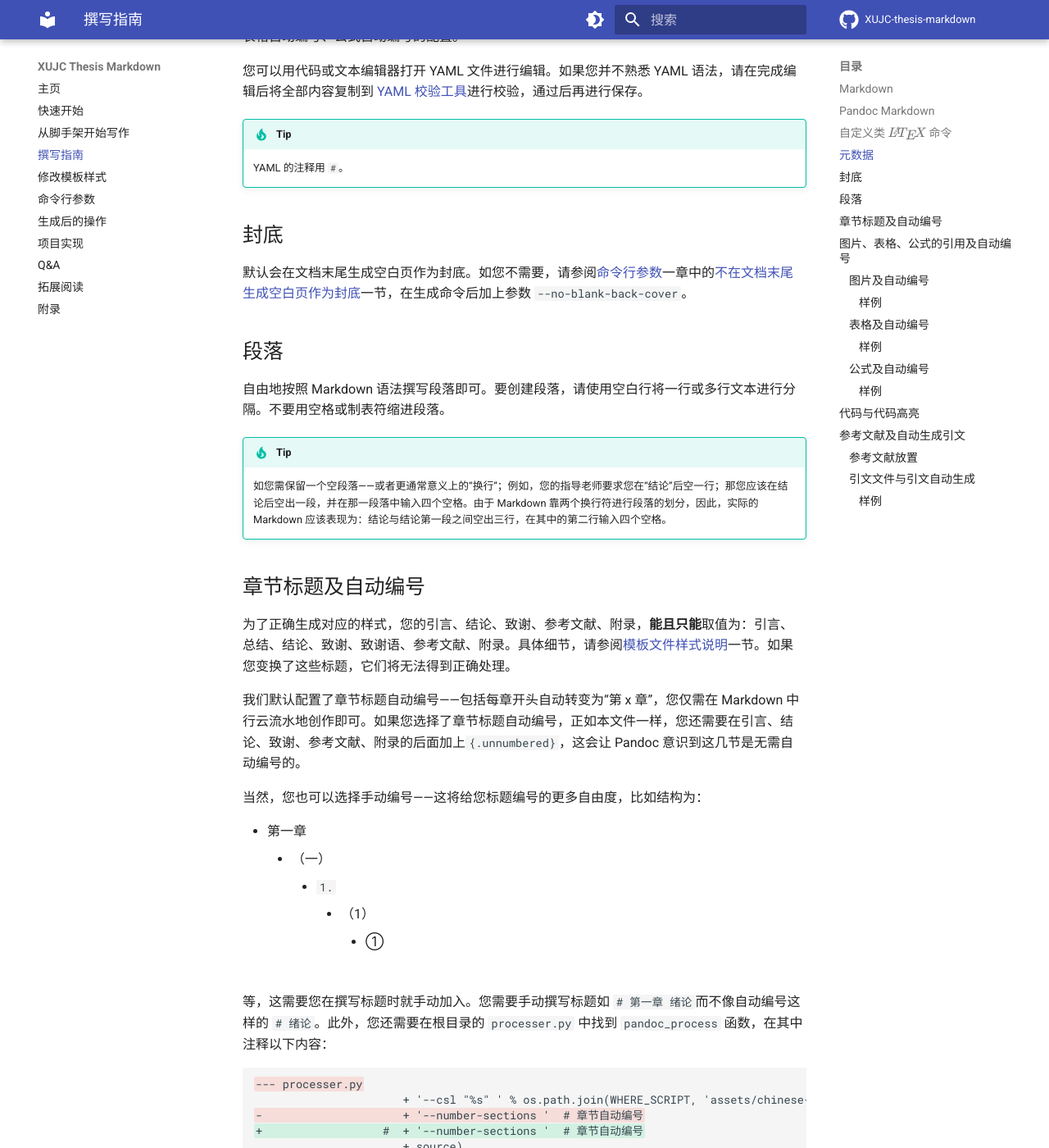
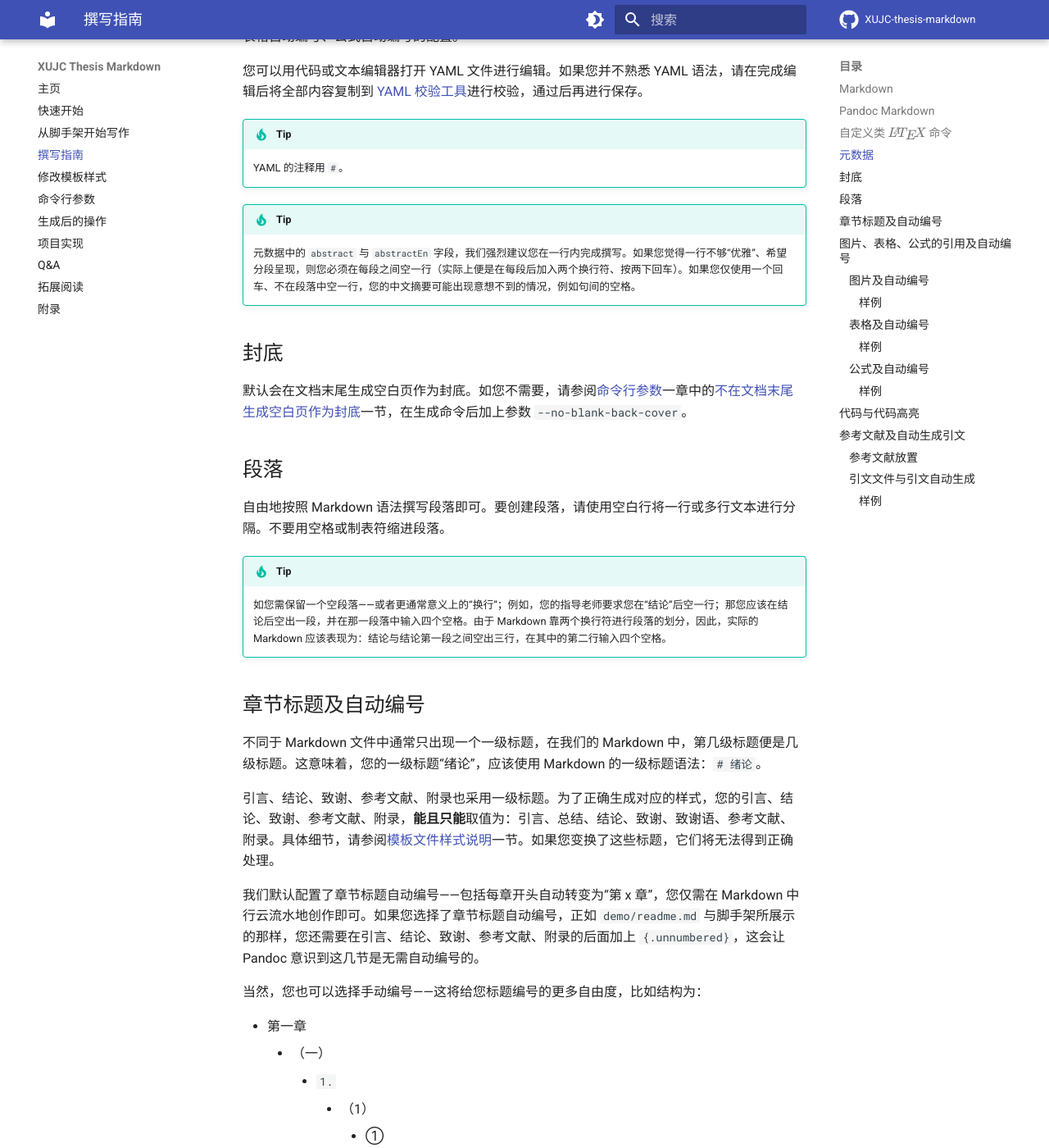
Before and after one commit to Foldblade/XUJC-thesis-markdown, an MkDocs documentation site: the page built from docs/writing-guide.md, in a window 1280 px wide and 1400 px high, scrolled down 1900 px. Shown: the whole window at 82% size. Built offline with MkDocs 1.6.1 and Material for MkDocs 9.7.7, drawn with Linux system fonts in a browser that asks for light colours; comment, search, counter and statistics services are not loaded; some of the changed text lies outside the part shown.

Commit message:
Update document

```diff
--- a/docs/writing-guide.md
+++ b/docs/writing-guide.md
@@ -37,7 +37,7 @@ Markdown 的基础语法，我相信凭借自己实力找到这个项目的人
 比如，依照撰写规范[@ShaMenDa]，引言及正文之间是需要另起一页的。所以，您应该在引言与第一章之间，插入一个 `\pageBreak`。
 
 !!! tip
-    如若您的学院要求“每个章节以新一页作为开始”，则也需在每个章节标题前插入一个 `\pageBreak`。
+    如若您的学院要求“每个章节以新一页作为开始”，则也需在正文的每个章节标题前插入一个 `\pageBreak`。
 
 !!! warning
     您**必须**在文档开头插入一个 `\newSectionInNewPage`。
@@ -60,6 +60,9 @@ Pandoc 在生成时，会自动在文档开头生成元数据中的标题、作
 !!! tip
     YAML 的注释用 `#`。
 
+!!! tip
+    元数据中的 `abstract` 与 `abstractEn` 字段，我们强烈建议您在一行内完成撰写。如果您觉得一行不够“优雅”、希望分段呈现，则您必须在每段之间空一行（实际上便是在每段后加入两个换行符、按两下回车）。如果您仅使用一个回车、不在段落中空一行，您的中文摘要可能出现意想不到的情况，例如句间的空格。
+
 ## 封底
 
 默认会在文档末尾生成空白页作为封底。如您不需要，请参阅[命令行参数](command-line.md)一章中的[不在文档末尾生成空白页作为封底](#不在文档末尾生成空白页作为封底)一节，在生成命令后加上参数 `--no-blank-back-cover`。
@@ -73,9 +76,11 @@ Pandoc 在生成时，会自动在文档开头生成元数据中的标题、作
 
 ## 章节标题及自动编号
 
-为了正确生成对应的样式，您的引言、结论、致谢、参考文献、附录，**能且只能**取值为：引言、总结、结论、致谢、致谢语、参考文献、附录。具体细节，请参阅[模板文件样式说明](#模板文件样式说明)一节。如果您变换了这些标题，它们将无法得到正确处理。
+不同于 Markdown 文件中通常只出现一个一级标题，在我们的 Markdown 中，第几级标题便是几级标题。这意味着，您的一级标题“绪论”，应该使用 Markdown 的一级标题语法：`# 绪论`。
 
-我们默认配置了章节标题自动编号——包括每章开头自动转变为“第 x 章”，您仅需在 Markdown 中行云流水地创作即可。如果您选择了章节标题自动编号，正如本文件一样，您还需要在引言、结论、致谢、参考文献、附录的后面加上`{.unnumbered}`，这会让 Pandoc 意识到这几节是无需自动编号的。
+引言、结论、致谢、参考文献、附录也采用一级标题。为了正确生成对应的样式，您的引言、结论、致谢、参考文献、附录，**能且只能**取值为：引言、总结、结论、致谢、致谢语、参考文献、附录。具体细节，请参阅[模板文件样式说明](#模板文件样式说明)一节。如果您变换了这些标题，它们将无法得到正确处理。
+
+我们默认配置了章节标题自动编号——包括每章开头自动转变为“第 x 章”，您仅需在 Markdown 中行云流水地创作即可。如果您选择了章节标题自动编号，正如 `demo/readme.md` 与脚手架所展示的那样，您还需要在引言、结论、致谢、参考文献、附录的后面加上 `{.unnumbered}`，这会让 Pandoc 意识到这几节是无需自动编号的。
 
 当然，您也可以选择手动编号——这将给您标题编号的更多自由度，比如结构为：
 
```
Also changed, not shown: demo/readme.md (+10 -6 lines), docs/implement.md (+3 -3 lines).
